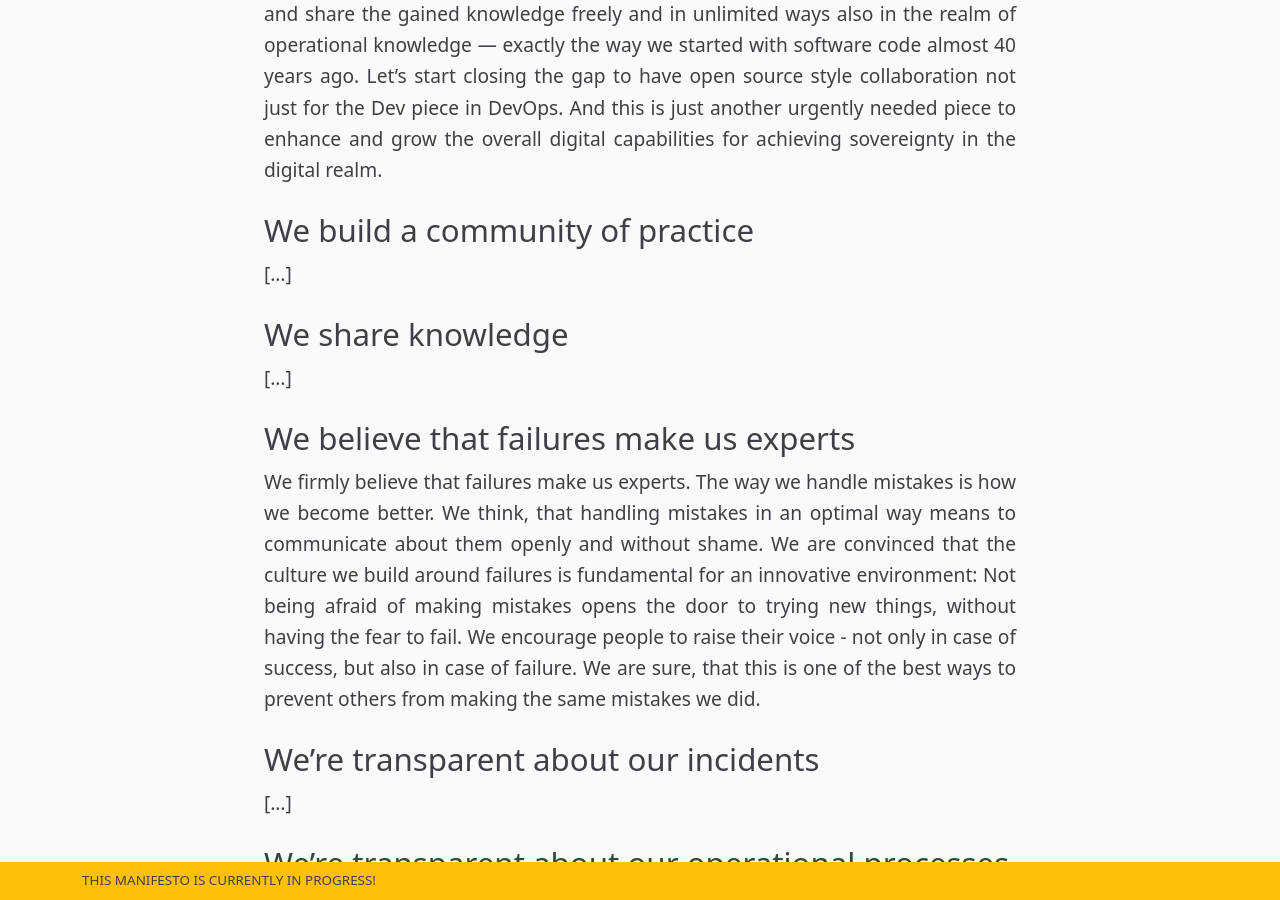
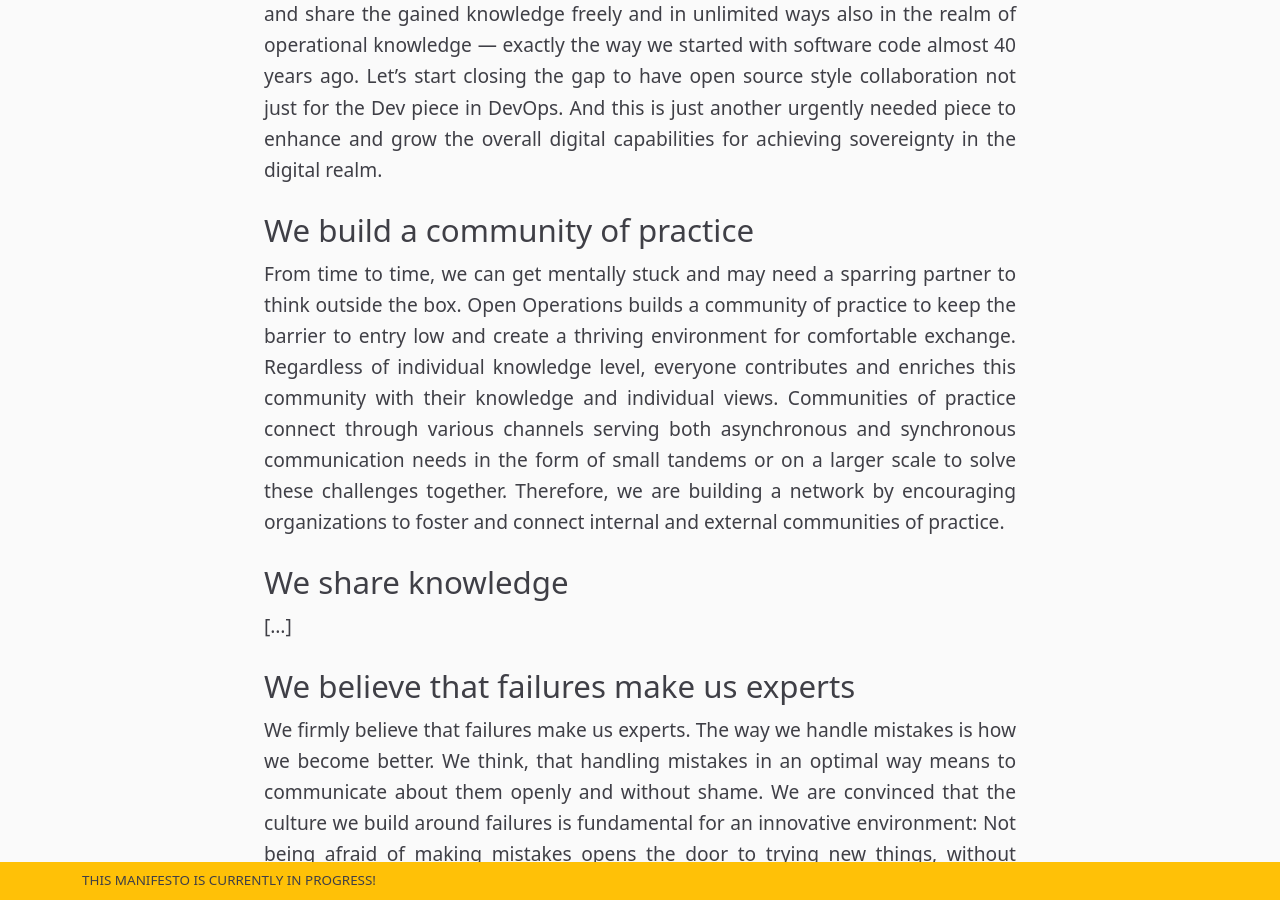
Before and after one commit to SovereignCloudStack/open-operations-manifesto, a Jekyll site: the page built from MANIFESTO.md, in a window 1280 px wide and 900 px high, scrolled down 960 px. Built offline with Jekyll 4.4.1, drawn with Linux system fonts in a browser that asks for light colours.

Commit message:
Add community of practice paragraph (#16)
* add prosa paragraph

Signed-off-by: maxwolfs <mail@maxwolfs.com>

* re-worded the paragraph and changed the flow a bit

Signed-off-by: Ralf Heiringhoff <ralf.heiringhoff@plusserver.com>

Signed-off-by: maxwolfs <mail@maxwolfs.com>
Signed-off-by: Ralf Heiringhoff <ralf.heiringhoff@plusserver.com>
Co-authored-by: Ralf Heiringhoff <ralf.heiringhoff@plusserver.com>

```diff
--- a/MANIFESTO.md
+++ b/MANIFESTO.md
@@ -10,7 +10,7 @@
 We are still at the beginning of a new movement, which is becoming increasingly important as the overall complexity of software stacks increases. For true self-determination in the ever-growing digital realm, we urgently need to build skills and share the gained knowledge freely and in unlimited ways also in the realm of operational knowledge — exactly the way we started with software code almost 40 years ago. Let’s start closing the gap to have open source style collaboration not just for the Dev piece in DevOps. And this is just another urgently needed piece to enhance and grow the overall digital capabilities for achieving sovereignty in the digital realm.
 
 ## We build a community of practice
-[...]
+From time to time, we can get mentally stuck and may need a sparring partner to think outside the box. Open Operations builds a community of practice to keep the barrier to entry low and create a thriving environment for comfortable exchange. Regardless of individual knowledge level, everyone contributes and enriches this community with their knowledge and individual views. Communities of practice connect through various channels serving both asynchronous and synchronous communication needs in the form of small tandems or on a larger scale to solve these challenges together. Therefore, we are building a network by encouraging organizations to foster and connect internal and external communities of practice.
 
 ## We share knowledge
 [...]
```
